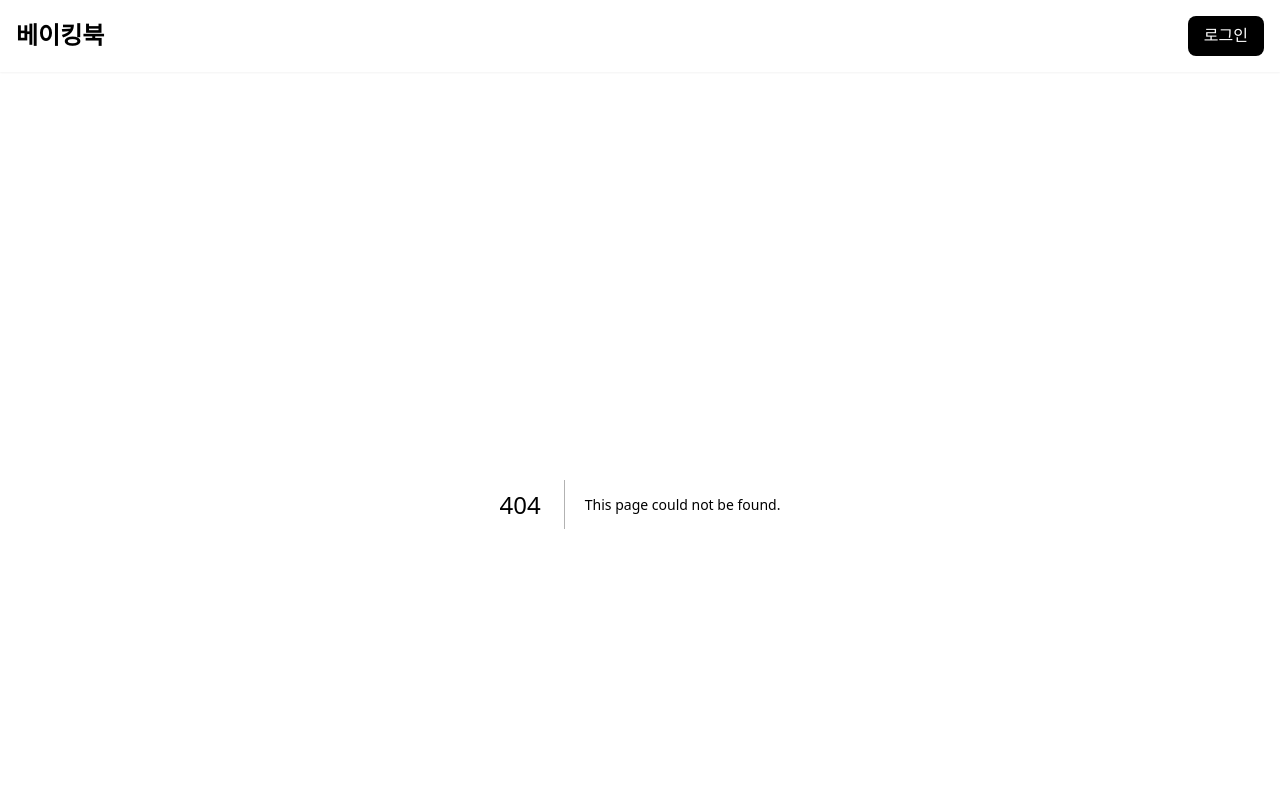
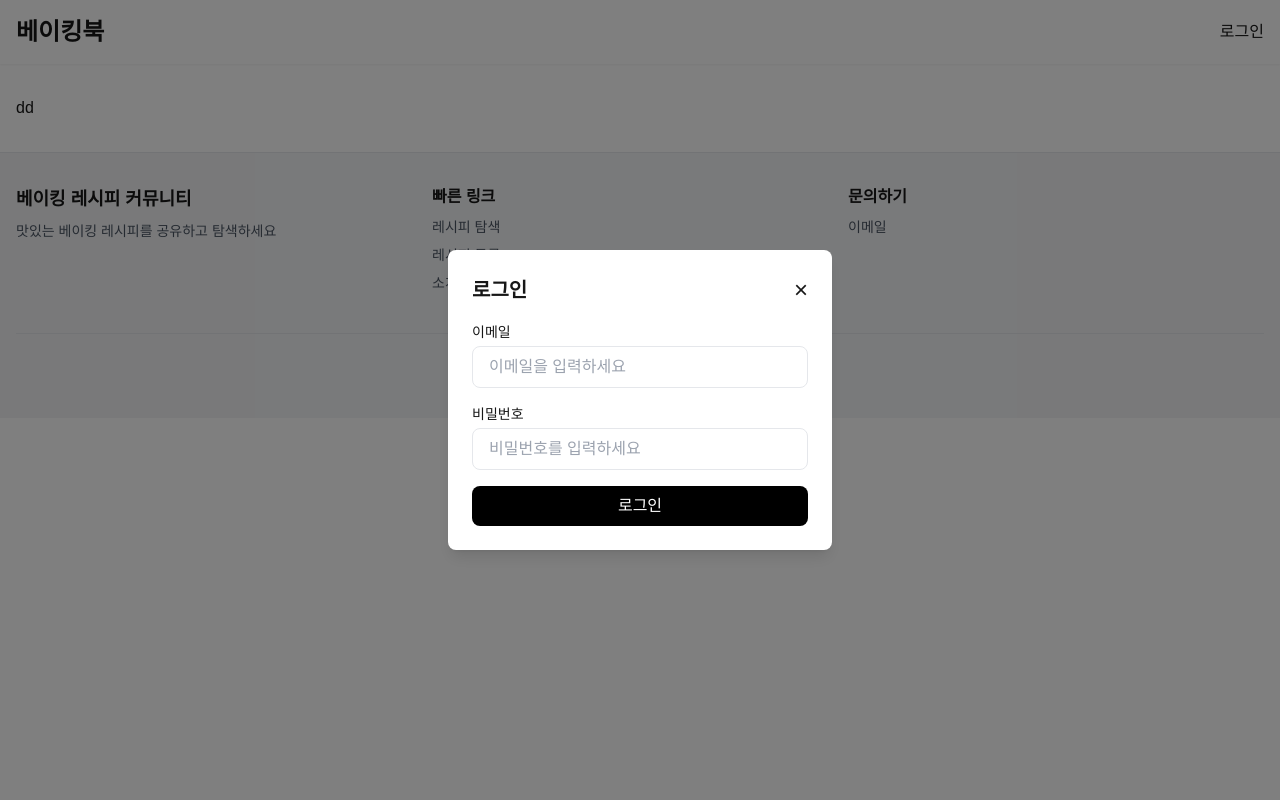
Before and after one commit to SeungsooChoi/recipe, a Next.js app in the folder front/: page /login in a window 1280 px wide. Before the commit this address had no page. Shown: the top 800 px of the page. Built offline with nearby package versions, Linux system fonts and the light colour scheme.

Commit message:
feat: 병렬 라우트 적용

```diff
--- /dev/null
+++ b/front/app/@modal/default.tsx
@@ -0,0 +1,3 @@
+export default function Default() {
+  return null;
+}
--- /dev/null
+++ b/front/app/@modal/login/page.tsx
@@ -0,0 +1,19 @@
+"use client";
+
+import Login from "@/app/_components/login";
+import Modal from "@/app/_components/modal";
+import { useRouter } from "next/navigation";
+
+export default function LoginModal() {
+  const router = useRouter();
+
+  const onClose = () => {
+    router.back();
+  };
+
+  return (
+    <Modal title="로그인" onClose={onClose}>
+      <Login />
+    </Modal>
+  );
+}
--- a/front/app/components/Header.tsx
+++ b/front/app/_components/header.tsx
@@ -1,13 +1,15 @@
 "use client";
 
-import { useState } from "react";
-import Modal from "./ui/Modal";
-import Login from "./Login";
 import Link from "next/link";
-import Button from "./ui/Button";
+import Button from "./button";
+import { useRouter } from "next/navigation";
 
 export default function Header() {
-  const [isModalOpen, setIsModalOpen] = useState(false);
+  const router = useRouter();
+
+  const openLoginModal = () => {
+    router.push("?modal=login");
+  };
 
   return (
     <header className="bg-white shadow-sm">
@@ -17,10 +19,9 @@ export default function Header() {
             베이킹북
           </Link>
           <div>{/* 검색 */}</div>
-          <Button onClick={() => setIsModalOpen(true)}>로그인</Button>
-          <Modal isOpen={isModalOpen} onClose={() => setIsModalOpen(false)}>
-            <Login />
-          </Modal>
+
+          <Link href="/login">로그인</Link>
+          {/* <Button onClick={openLoginModal}>로그인</Button> */}
         </div>
       </nav>
     </header>
--- a/front/app/components/Login.tsx
+++ b/front/app/_components/login.tsx
@@ -1,6 +1,6 @@
 import { useCallback } from "react";
-import Button from "./ui/Button";
-import useInput from "../hooks/useInput";
+import Button from "./button";
+import useInput from "../_lib/hooks/useInput";
 
 export default function Login() {
   const [email, onChangeEmail] = useInput<string>("");
@@ -12,9 +12,6 @@ export default function Login() {
 
   return (
     <>
-      <h2 className="text-xl font-semibold text-primary dark:text-neutral-light mb-4">
-        로그인
-      </h2>
       <form>
         <div className="mb-4">
           <label
--- /dev/null
+++ b/front/app/_components/modal.tsx
@@ -0,0 +1,33 @@
+"use client";
+
+import { ReactNode } from "react";
+
+interface ModalProps {
+  title: string;
+  onClose: () => void; // 모달 닫기 함수
+  children: ReactNode; // 모달 내부에 표시할 콘텐츠
+}
+
+export default function Modal({ title, onClose, children }: ModalProps) {
+  return (
+    <div className="fixed inset-0 flex items-center justify-center bg-black bg-opacity-50">
+      <div
+        className="bg-white dark:bg-neutral-dark rounded-lg shadow-lg p-6 w-96"
+        onClick={(e) => e.stopPropagation()}
+      >
+        <div className="flex items-center justify-between mb-4">
+          <h2 className="text-xl font-semibold text-primary dark:text-neutral-light">
+            {title}
+          </h2>
+          <button
+            className="text-2xl text-neutral-dark dark:text-neutral-light"
+            onClick={onClose}
+          >
+            &times;
+          </button>
+        </div>
+        {children}
+      </div>
+    </div>
+  );
+}
--- a/front/app/components/ui/Modal.tsx
+++ /dev/null
@@ -1,28 +0,0 @@
-import { ReactNode } from "react";
-
-interface ModalProps {
-  isOpen: boolean; // 모달 표시 여부
-  onClose: () => void; // 모달 닫기 함수
-  children: ReactNode; // 모달 내부에 표시할 콘텐츠
-}
-
-export default function Modal({ isOpen, onClose, children }: ModalProps) {
-  if (!isOpen) return null; // 모달이 열리지 않은 상태에서는 렌더링하지 않음
-
-  return (
-    <div className="fixed inset-0 flex items-center justify-center bg-black bg-opacity-50">
-      <div
-        className="bg-white dark:bg-neutral-dark rounded-lg shadow-lg p-6 w-96 relative"
-        onClick={(e) => e.stopPropagation()}
-      >
-        <button
-          className="absolute top-4 right-4 text-neutral-dark dark:text-neutral-light"
-          onClick={onClose}
-        >
-          &times;
-        </button>
-        {children}
-      </div>
-    </div>
-  );
-}
--- a/front/app/layout.tsx
+++ b/front/app/layout.tsx
@@ -1,17 +1,21 @@
-import Footer from "./components/Footer";
-import Header from "./components/Header";
+import React, { ReactNode } from "react";
+import Footer from "./_components/footer";
+import Header from "./_components/header";
 import "./globals.css";
 
 export default function RootLayout({
   children,
-}: {
+  modal,
+}: Readonly<{
   children: React.ReactNode;
-}) {
+  modal: ReactNode;
+}>) {
   return (
     <html lang="ko">
       <body>
         <Header />
         <main className="container mx-auto px-4 py-8">{children}</main>
+        {modal}
         <Footer />
       </body>
     </html>
--- /dev/null
+++ b/front/app/login/page.tsx
@@ -0,0 +1,7 @@
+export default function Page() {
+  return (
+    <>
+      <div>dd</div>
+    </>
+  );
+}
```
Also changed, not shown: front/app/_components/button.tsx (renamed from front/app/components/ui/Button.tsx), front/app/_components/footer.tsx (renamed from front/app/components/Footer.tsx), front/app/_lib/hooks/useInput.tsx (renamed from front/app/hooks/useInput.tsx).
